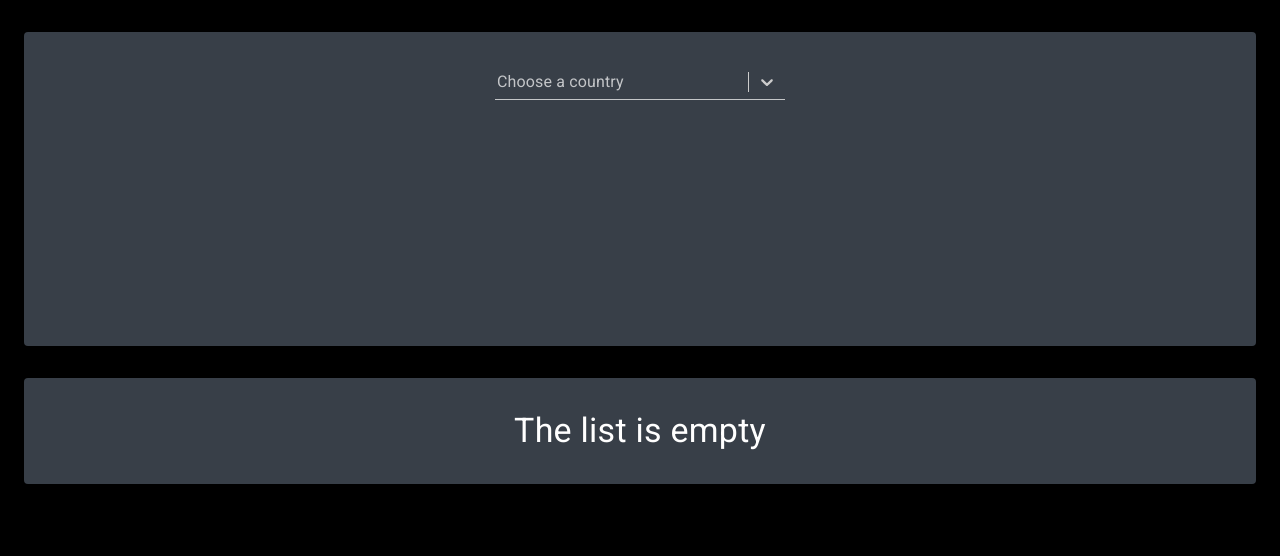
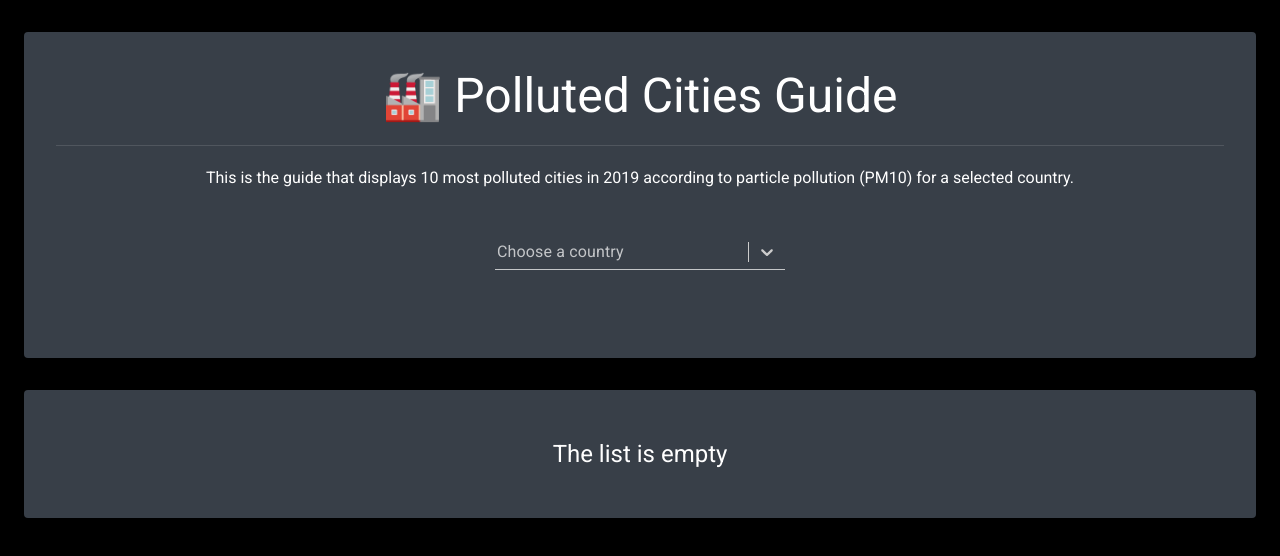
Before and after one commit to Marek-Kazimierczak/Polluted-Cities-Guide, a React (Create React App) app: page / in a window 1280 px wide. Shown: the top 556 px of the page. Built offline with nearby package versions, Linux system fonts and the light colour scheme.

Commit message:
Update color theme and RWD styles

```diff
--- a/src/components/Common/Accordion/ExpansionItem/index.jsx
+++ b/src/components/Common/Accordion/ExpansionItem/index.jsx
@@ -26,9 +26,17 @@ const useStyles = makeStyles(theme => ({
     flexBasis: "33.33%",
     flexShrink: 0
   },
+  subHeading: {
+    [theme.breakpoints.down("sm")]: {
+      display: "none"
+    }
+  },
   secondaryHeading: {
     fontSize: theme.typography.pxToRem(15),
     color: theme.palette.text.secondary
+  },
+  text: {
+    lineHeight: "1.5rem;"
   },
   details: {
     backgroundColor: "#303030"
@@ -74,12 +82,12 @@ const ExpansionItem = props => {
       >
         <Avatar alt={label} src={image} className={classes.avatar} />
         <Typography className={classes.heading}>{label}</Typography>
-        <Typography className={classes.secondaryHeading}>
+        <Typography className={classes.subHeading}>
           {measurements.value} {measurements.unit}
         </Typography>
       </ExpansionPanelSummary>
       <ExpansionPanelDetails className={classes.details}>
-        <Typography variant="body2">
+        <Typography className={classes.text} variant="body2">
           {loading ? "loading..." : details}
         </Typography>
       </ExpansionPanelDetails>
--- a/src/components/Common/Accordion/index.jsx
+++ b/src/components/Common/Accordion/index.jsx
@@ -8,7 +8,10 @@ import ExpansionItem from "./ExpansionItem";
 const useStyles = makeStyles(theme => ({
   root: {
     width: "100%",
-    overflow: "hidden"
+    overflow: "hidden",
+    [theme.breakpoints.down("sm")]: {
+      backgroundColor: "black"
+    }
   }
 }));
 
--- a/src/components/Common/MainContainer/index.jsx
+++ b/src/components/Common/MainContainer/index.jsx
@@ -5,12 +5,26 @@ import { Container, Paper } from "@material-ui/core";
 
 const useStyles = makeStyles(theme => ({
   root: {
-    marginTop: theme.spacing(4)
+    marginTop: theme.spacing(4),
+    marginBottom: theme.spacing(4)
   },
   paper: {
     padding: theme.spacing(4),
     height: "100%",
-    backgroundColor: "#383f48"
+    backgroundColor: "#383f48",
+    [theme.breakpoints.down("sm")]: {
+      backgroundColor: "#212121",
+      padding: 0
+    }
+  },
+  paperHeader: {
+    padding: theme.spacing(4),
+    height: "100%",
+    backgroundColor: "#383f48",
+    [theme.breakpoints.down("sm")]: {
+      backgroundColor: "#212121",
+      padding: theme.spacing(2)
+    }
   }
 }));
 
@@ -18,7 +32,9 @@ const MainContainer = props => {
   const classes = useStyles();
   return (
     <Container className={classes.root}>
-      <Paper className={classes.paper}>{props.children}</Paper>
+      <Paper className={props.header ? classes.paperHeader : classes.paper}>
+        {props.children}
+      </Paper>
     </Container>
   );
 };
--- a/src/components/Common/Select/index.jsx
+++ b/src/components/Common/Select/index.jsx
@@ -18,10 +18,12 @@ import { getCities, getCitiesImages } from "../../../actions";
 const useStyles = makeStyles(theme => ({
   root: {
     flexGrow: 1,
-    height: 250,
     maxWidth: 290,
+    margin: "40px auto",
 
-    margin: "0 auto"
+    [theme.breakpoints.down("sm")]: {
+      margin: "40px auto 0"
+    }
   },
   input: {
     display: "flex",
@@ -38,7 +40,10 @@ const useStyles = makeStyles(theme => ({
   chip: {
     margin: theme.spacing(0.5, 0.25),
     width: "50%",
-    borderRadius: 0
+    borderRadius: 0,
+    [theme.breakpoints.down("sm")]: {
+      backgroundColor: "#424242"
+    }
   },
   chipFocused: {
     backgroundColor: emphasize(
@@ -65,7 +70,11 @@ const useStyles = makeStyles(theme => ({
     zIndex: 1,
     marginTop: theme.spacing(1),
     left: 0,
-    right: 0
+    right: 0,
+    boxShadow: "0px 25px 25px 25px rgba(0,0,0,0.75)",
+    [theme.breakpoints.down("sm")]: {
+      backgroundColor: "#424242"
+    }
   },
   divider: {
     height: theme.spacing(2)
--- a/src/components/Layout/Header/index.jsx
+++ b/src/components/Layout/Header/index.jsx
@@ -1,15 +1,54 @@
 import React from "react";
+import { makeStyles } from "@material-ui/core/styles";
+import Typography from "@material-ui/core/Typography";
+import Divider from "@material-ui/core/Divider";
 import Select from "../../Common/Select";
 import MainContainer from "../../Common/MainContainer";
 
+const useStyles = makeStyles(theme => ({
+  heading: {
+    lineHeight: "4rem;"
+  },
+  divider: {
+    margin: theme.spacing(2, 0)
+  },
+  text: {
+    lineHeight: "2rem;"
+  }
+}));
+
 const Header = () => {
+  const classes = useStyles();
+
   const handleSubmit = e => {
     e.preventDefault();
   };
 
   return (
     <header>
-      <MainContainer>
+      <MainContainer header>
+        <Typography
+          className={classes.heading}
+          align="center"
+          variant="h3"
+          component="h2"
+          gutterBottom
+        >
+          <span role="img" aria-label="pollution">
+            🏭
+          </span>{" "}
+          Polluted Cities Guide
+        </Typography>
+        <Divider className={classes.divider} />
+        <Typography
+          className={classes.text}
+          align="center"
+          variant="p"
+          component="p"
+        >
+          This is the guide that displays 10 most polluted cities in 2019
+          according to particle pollution (PM10) for a selected country.
+        </Typography>
         <form onSubmit={handleSubmit}>
           <Select />
         </form>
--- a/src/components/Layout/Main/index.jsx
+++ b/src/components/Layout/Main/index.jsx
@@ -1,10 +1,18 @@
 import React from "react";
 import { useSelector } from "react-redux";
+import { makeStyles } from "@material-ui/core/styles";
 import Typography from "@material-ui/core/Typography";
 import Accordion from "../../Common/Accordion";
 import MainContainer from "../../Common/MainContainer";
 
+const useStyles = makeStyles(theme => ({
+  text: {
+    padding: theme.spacing(2)
+  }
+}));
+
 const Main = () => {
+  const classes = useStyles();
   const loading = useSelector(state => state.cities.loading);
   const cities = useSelector(state => state.cities.cities);
   const thumbnails = useSelector(state => state.cities.images);
@@ -16,8 +24,9 @@ const Main = () => {
           <Typography
             align="center"
             display="block"
-            variant="h4"
+            variant="h5"
             component="span"
+            className={classes.text}
           >
             {loading ? "Loading cities, please wait..." : "The list is empty"}
           </Typography>
```
